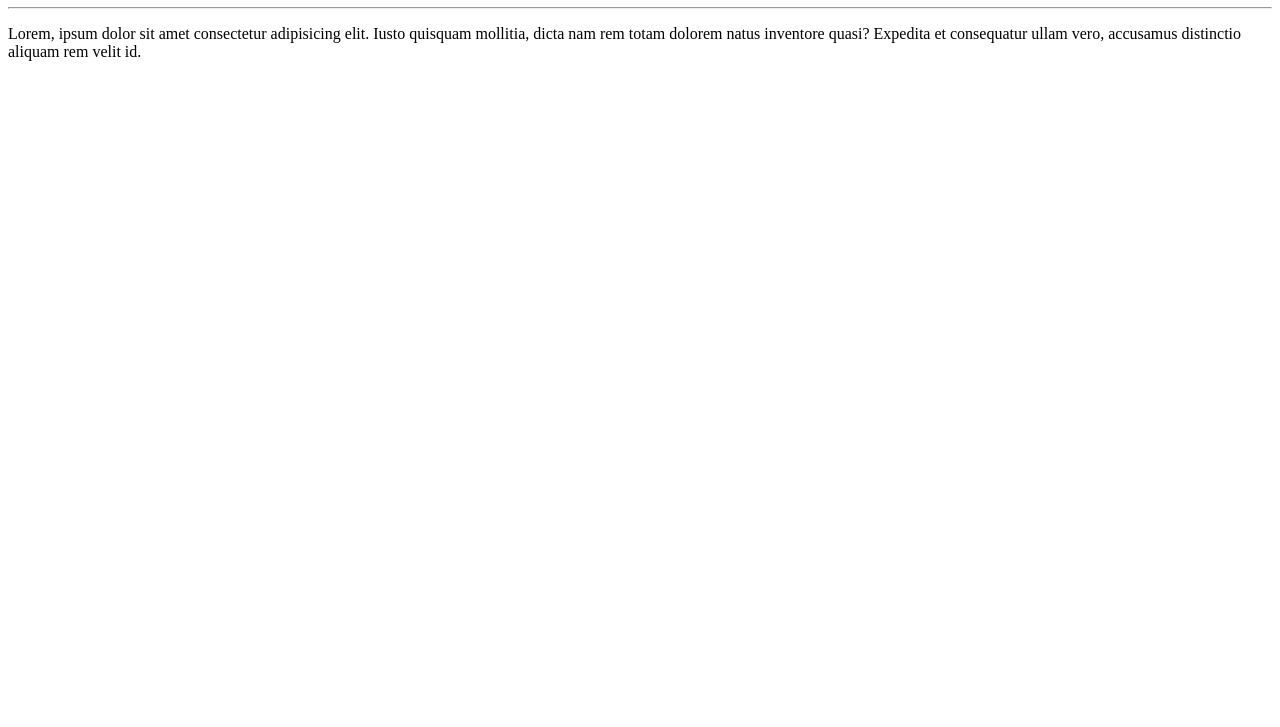
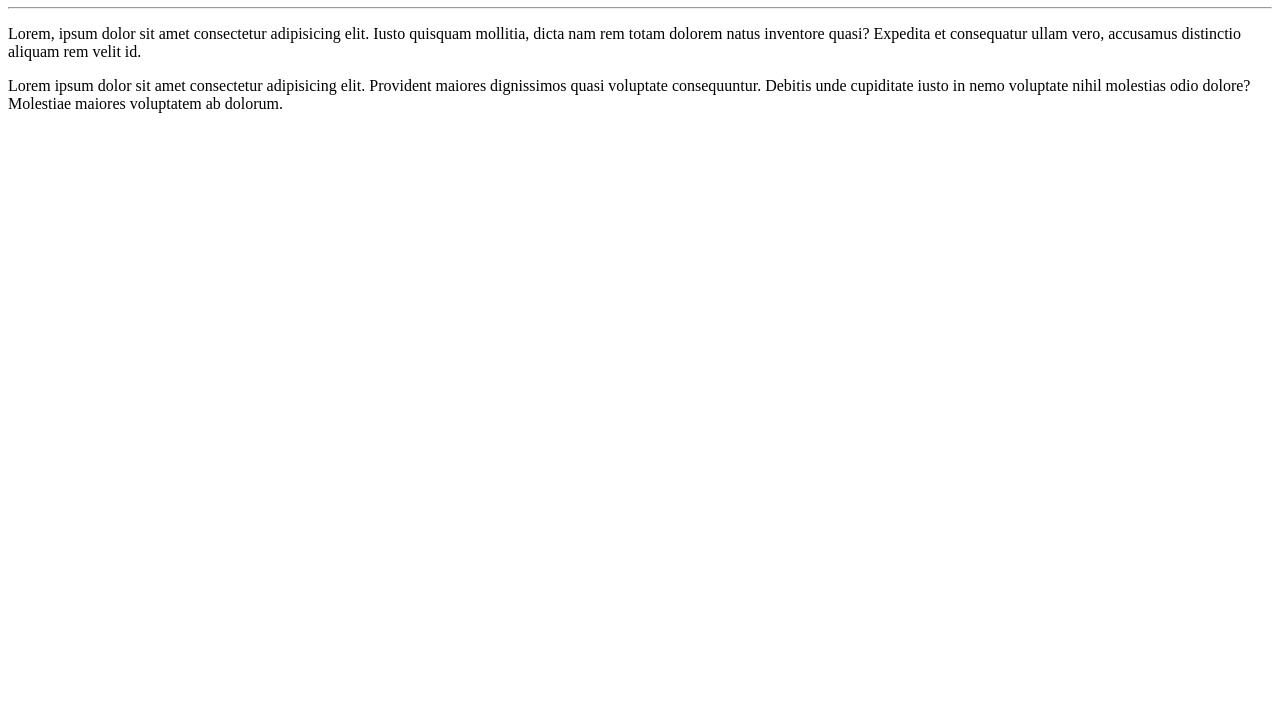
Before and after one commit to KingArthuro13/Ola-Mundo, a plain HTML site: page site-exemplo/index.html in a window 1280 px wide. Shown: the part 73-800 px from the top of the page. Drawn offline with Linux system fonts and the light colour scheme.

Commit message:
adicionei um parágrafo

```diff
--- a/site-exemplo/index.html
+++ b/site-exemplo/index.html
@@ -12,5 +12,7 @@
     <hr>
     <p>Lorem, ipsum dolor sit amet consectetur adipisicing elit. Iusto quisquam mollitia, dicta nam rem totam dolorem natus inventore quasi? Expedita et consequatur ullam vero, accusamus distinctio aliquam rem velit id.</p>
 
+    <p>Lorem ipsum dolor sit amet consectetur adipisicing elit. Provident maiores dignissimos quasi voluptate consequuntur. Debitis unde cupiditate iusto in nemo voluptate nihil molestias odio dolore? Molestiae maiores voluptatem ab dolorum.</p>
+
 </body>
 </html>
```
